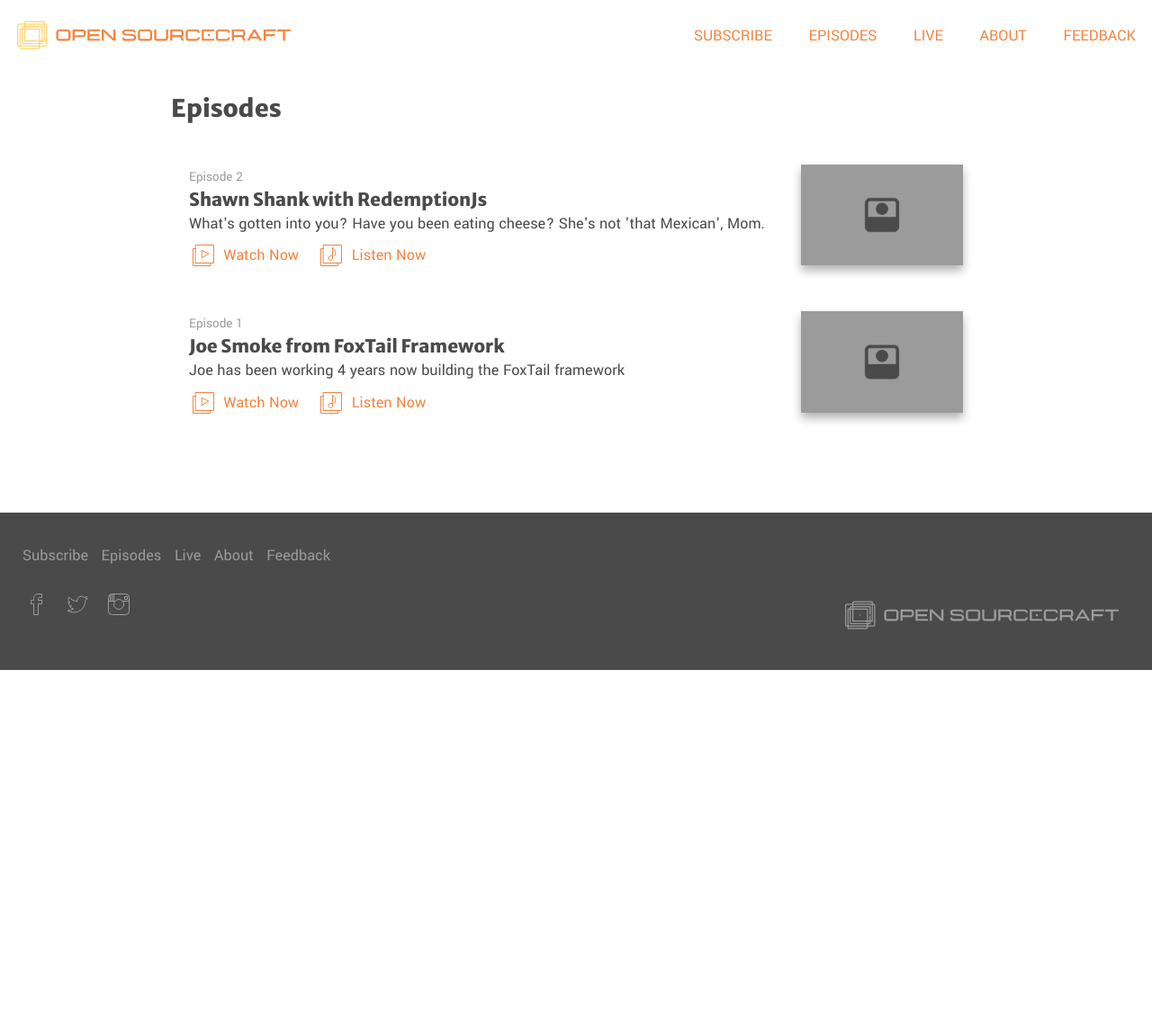
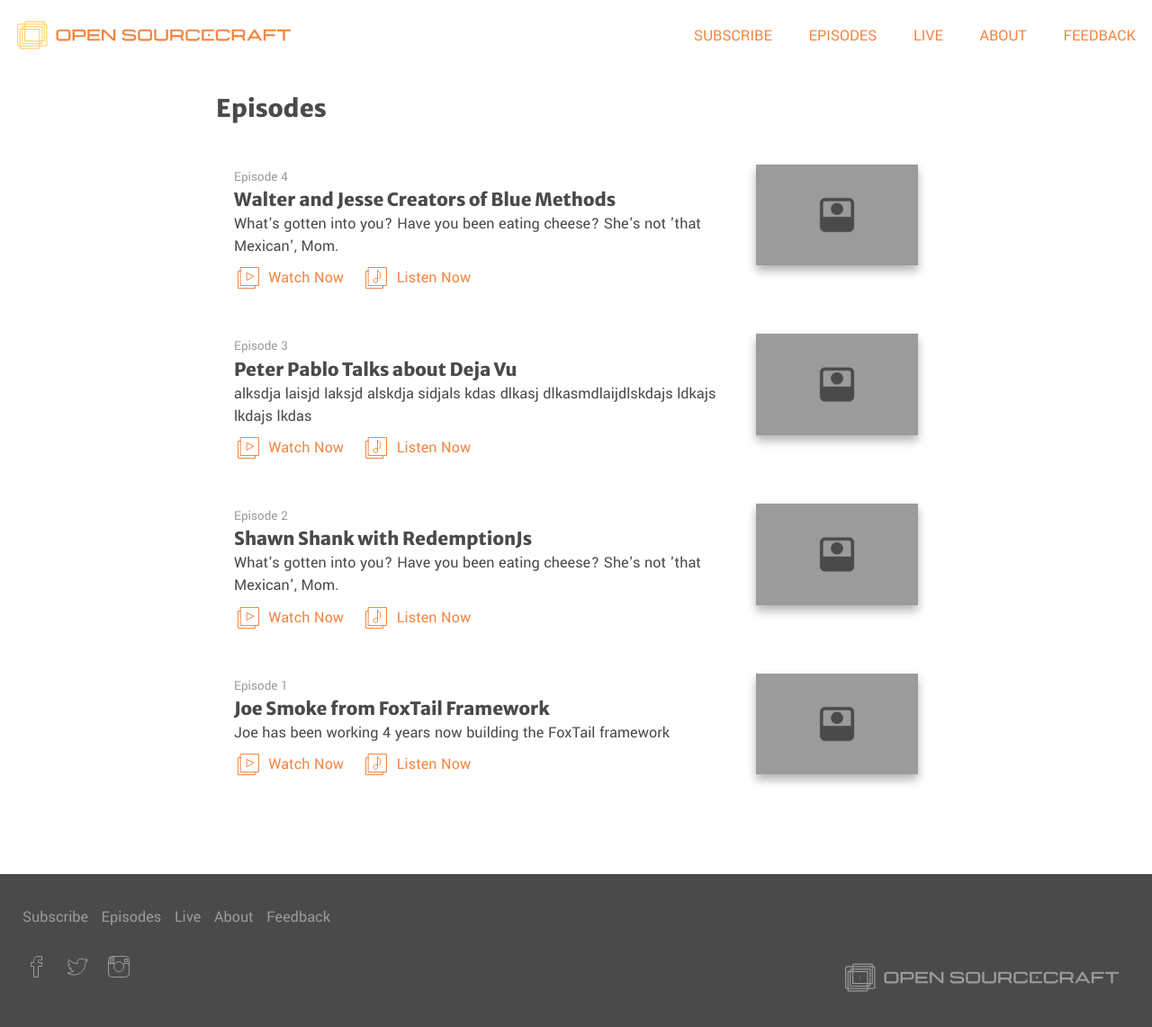
Before and after one commit to Code-Pop/open-sourcecraft, a Jekyll site: the page built from episodes.html, in a window 1280 px wide and 1148 px high. Shown: the top 1142 px of the window at 90% size. Built offline with Jekyll 4.4.1, drawn with Linux system fonts in a browser that asks for light colours.

Commit message:
update styles | add episodes

```diff
--- a/_config.yml
+++ b/_config.yml
@@ -55,11 +55,13 @@
   - source: stitcher
     url: stitcher.com
 markdown: kramdown
+paginate: 2
 sass:
   style: compressed
 gems:
 - jekyll-feed
 - jekyll-sitemap
+- jekyll-paginate
 exclude:
 - Gemfile
 - Gemfile.lock
--- /dev/null
+++ b/_episodes/peter-pablo-talks-about-deja-vu.markdown
@@ -0,0 +1,16 @@
+---
+title: Peter Pablo Talks about Deja Vu
+date: 2017-02-05 14:26:00 -05:00
+excerpt: 'alksdja laisjd laksjd alskdja sidjals kdas dlkasj dlkasmdlaijdlskdajs ldkajs lkdajs lkdas'
+episode_number: 3
+feature_image: "/uploads/img-default.png"
+audio_embed: https://codepop.podbean.com/mf/play/ah6arx/AintGotNoRSpec.mp3
+video_embed: https://www.youtube.com/embed/KWA8poPQLVY
+show_tell_embed: https://www.youtube.com/embed/KWA8poPQLVY
+notes:
+- Here is a note I was thinking about
+- This is another note
+- Potentially another note
+---
+
+What's gotten into you? Have you been eating cheese? She's not 'that Mexican', Mom. She's my Mexican. And she's Colombian or something. I don't criticize you! And if you're worried about criticism, sometimes a diet is the best defense. No one was making fun of Andy Griffith. I can't emphasize that enough. You are a worse psychiatrist than you are a son-in-law and you will never get work as an actor because you have no talent. I'm afraid I'm with Michael on this one. The guy runs a prison, he can have any piece of ass he wants.
--- /dev/null
+++ b/_episodes/shawn-shank-with-redemptionjs0.markdown
@@ -0,0 +1,17 @@
+---
+title: Walter and Jesse Creators of Blue Methods
+date: 2017-02-10 14:26:00 -05:00
+excerpt: 'What''s gotten into you? Have you been eating cheese? She''s not ''that
+  Mexican'', Mom. '
+episode_number: 4
+feature_image: "/uploads/img-default.png"
+audio_embed: https://codepop.podbean.com/mf/play/ah6arx/AintGotNoRSpec.mp3
+video_embed: https://www.youtube.com/embed/KWA8poPQLVY
+show_tell_embed: https://www.youtube.com/embed/KWA8poPQLVY
+notes:
+- Here is a note I was thinking about
+- This is another note
+- Potentially another note
+---
+
+What's gotten into you? Have you been eating cheese? She's not 'that Mexican', Mom. She's my Mexican. And she's Colombian or something. I don't criticize you! And if you're worried about criticism, sometimes a diet is the best defense. No one was making fun of Andy Griffith. I can't emphasize that enough. You are a worse psychiatrist than you are a son-in-law and you will never get work as an actor because you have no talent. I'm afraid I'm with Michael on this one. The guy runs a prison, he can have any piece of ass he wants.
--- a/_includes/head.html
+++ b/_includes/head.html
@@ -36,7 +36,7 @@
   <link type="application/rss+xml" rel="alternate" href="{{ "feed.xml" | prepend: site.baseurl}}" title="{{ site.title | escape }}">
 
   <script type="text/javascript" src="//cdnjs.cloudflare.com/ajax/libs/modernizr/2.8.3/modernizr.min.js"></script>
-  <!-- <script src="{{ "/js/turbolinks.js" | prepend: site.baseurl }}" type="text/javascript" charset="utf-8"></script> -->
-	{% include analytics.html %}
+
+  {% include analytics.html %}
 
 </head>
--- a/_layouts/page.html
+++ b/_layouts/page.html
@@ -10,6 +10,8 @@
       </div>
     {% endif %}
   {% endif %}
-  <h1>{{ page.title }}</h1>
-  {{content}}
+  <div class="episode-article">
+    <h1>{{ page.title }}</h1>
+    {{content}}
+  </div>
 </article>
--- a/_sass/layouts/_container.scss
+++ b/_sass/layouts/_container.scss
@@ -10,4 +10,7 @@
 .article-container {
   margin: 0 auto;
   max-width: $article-max-width;
+  > h1 {
+    padding: 0 20px;
+  }
 }
```
Also changed, not shown: index.html (+8 -2 lines), Gemfile.lock.
